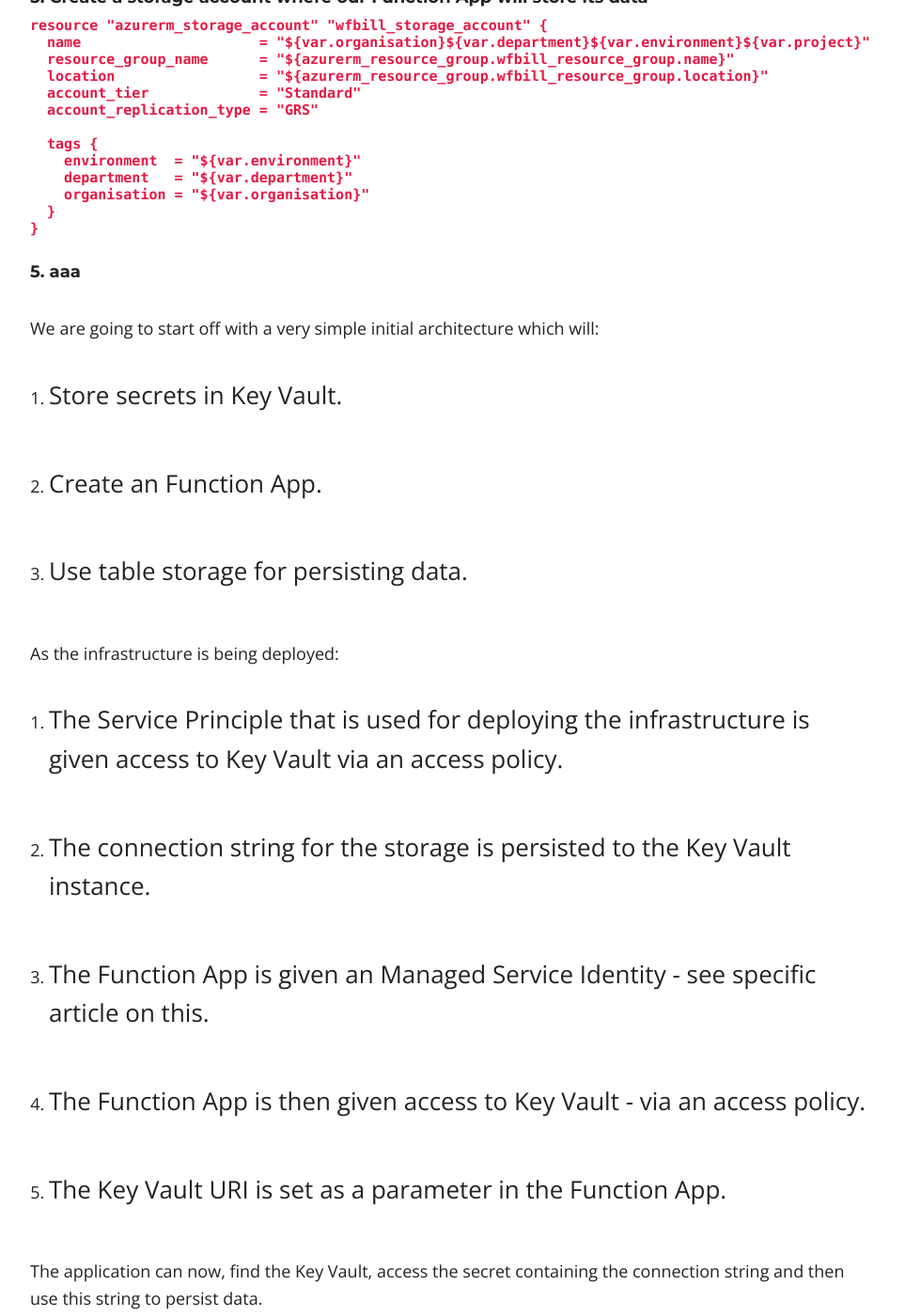
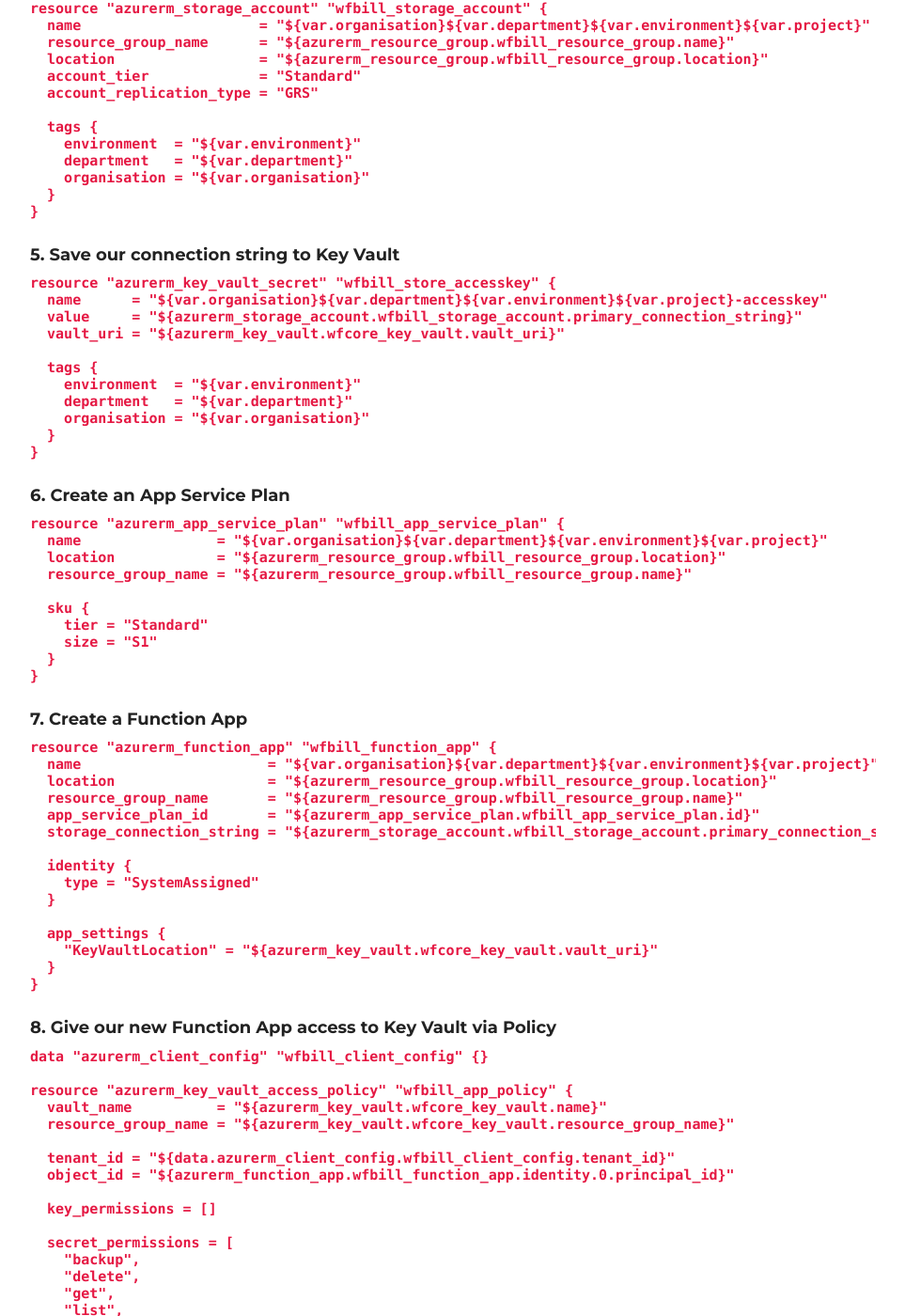
Before and after one commit to dermotreynolds/old.dermotreynolds.github.io, a Jekyll site: the page built from _posts/inprogress/2017-05-12-16-function-infrastructure-deployment.md, in a window 1280 px wide and 1400 px high, scrolled down 2060 px. Shown: the whole window at 94% size, without its empty margins (158-1121 px from the left). Built offline with Jekyll 4.4.1, drawn with Linux system fonts in a browser that asks for light colours; nearby versions of some CDN libraries; some of the changed text lies outside the part shown.

Commit message:
Full End To End

```diff
--- a/_posts/2017-05-12-16-function-infrastructure-deployment.md
+++ b/_posts/inprogress/2017-05-12-16-function-infrastructure-deployment.md
@@ -116,10 +115,88 @@ resource "azurerm_storage_account" "wfbill_storage_account" {
 }
 ~~~~~~
 
-##### 5. aaa
+##### 5. Save our connection string to Key Vault
 
 ~~~~~~
+resource "azurerm_key_vault_secret" "wfbill_store_accesskey" {
+  name      = "${var.organisation}${var.department}${var.environment}${var.project}-accesskey"
+  value     = "${azurerm_storage_account.wfbill_storage_account.primary_connection_string}"
+  vault_uri = "${azurerm_key_vault.wfcore_key_vault.vault_uri}"
+
+  tags {
+    environment  = "${var.environment}"
+    department   = "${var.department}"
+    organisation = "${var.organisation}"
+  }
+}
 ~~~~~~
+
+##### 6. Create an App Service Plan
+~~~~~~
+resource "azurerm_app_service_plan" "wfbill_app_service_plan" {
+  name                = "${var.organisation}${var.department}${var.environment}${var.project}"
+  location            = "${azurerm_resource_group.wfbill_resource_group.location}"
+  resource_group_name = "${azurerm_resource_group.wfbill_resource_group.name}"
+
+  sku {
+    tier = "Standard"
+    size = "S1"
+  }
+}
+~~~~~~
+
+##### 7. Create a Function App
+~~~~~~
+resource "azurerm_function_app" "wfbill_function_app" {
+  name                      = "${var.organisation}${var.department}${var.environment}${var.project}"
+  location                  = "${azurerm_resource_group.wfbill_resource_group.location}"
+  resource_group_name       = "${azurerm_resource_group.wfbill_resource_group.name}"
+  app_service_plan_id       = "${azurerm_app_service_plan.wfbill_app_service_plan.id}"
+  storage_connection_string = "${azurerm_storage_account.wfbill_storage_account.primary_connection_string}"
+
+  identity {
+    type = "SystemAssigned"
+  }
+
+  app_settings {
+    "KeyVaultLocation" = "${azurerm_key_vault.wfcore_key_vault.vault_uri}"
+  }
+}
+~~~~~~
+
+##### 8. Give our new Function App access to Key Vault via Policy
+
+~~~~~~
+data "azurerm_client_config" "wfbill_client_config" {}
+
+resource "azurerm_key_vault_access_policy" "wfbill_app_policy" {
+  vault_name          = "${azurerm_key_vault.wfcore_key_vault.name}"
+  resource_group_name = "${azurerm_key_vault.wfcore_key_vault.resource_group_name}"
+
+  tenant_id = "${data.azurerm_client_config.wfbill_client_config.tenant_id}"
+  object_id = "${azurerm_function_app.wfbill_function_app.identity.0.principal_id}"
+
+  key_permissions = []
+
+  secret_permissions = [
+    "backup",
+    "delete",
+    "get",
+    "list",
+    "purge",
+    "recover",
+    "set",
+    "restore",
+  ]
+
+  depends_on = ["azurerm_function_app.wfbill_function_app"]
+}
+~~~~~~
+
+##### 9.
+~~~~~~
+~~~~~~
+
 
 We are going to start off with a very simple initial architecture which will:
 
@@ -251,70 +328,12 @@ In our case we are not going to use the Hardware Security Module version and ins
 # }
 
 #Save the storage connection string to the key vault
-resource "azurerm_key_vault_secret" "wfbill_store_accesskey" {
-  name      = "${var.organisation}${var.department}${var.environment}${var.project}-accesskey"
-  value     = "${azurerm_storage_account.wfbill_storage_account.primary_connection_string}"
-  vault_uri = "${azurerm_key_vault.wfcore_key_vault.vault_uri}"
 
-  tags {
-    environment  = "${var.environment}"
-    department   = "${var.department}"
-    organisation = "${var.organisation}"
-  }
-}
 
 # #Ceate an app service plan
-resource "azurerm_app_service_plan" "wfbill_app_service_plan" {
-  name                = "${var.organisation}${var.department}${var.environment}${var.project}"
-  location            = "${azurerm_resource_group.wfbill_resource_group.location}"
-  resource_group_name = "${azurerm_resource_group.wfbill_resource_group.name}"
 
-  sku {
-    tier = "Standard"
-    size = "S1"
-  }
-}
 
 # #Create a function app which is registered with Azure AD
-resource "azurerm_function_app" "wfbill_function_app" {
-  name                      = "${var.organisation}${var.department}${var.environment}${var.project}"
-  location                  = "${azurerm_resource_group.wfbill_resource_group.location}"
-  resource_group_name       = "${azurerm_resource_group.wfbill_resource_group.name}"
-  app_service_plan_id       = "${azurerm_app_service_plan.wfbill_app_service_plan.id}"
-  storage_connection_string = "${azurerm_storage_account.wfbill_storage_account.primary_connection_string}"
 
-  identity {
-    type = "SystemAssigned"
-  }
-
-  app_settings {
-    "KeyVaultLocation" = "${azurerm_key_vault.wfcore_key_vault.vault_uri}"
-  }
-}
 
 # #Get a handle to the current client, so that we can get the tenant_id
-data "azurerm_client_config" "wfbill_client_config" {}
-
-#Give the new function app access to key vault
-resource "azurerm_key_vault_access_policy" "wfbill_app_policy" {
-  vault_name          = "${azurerm_key_vault.wfcore_key_vault.name}"
-  resource_group_name = "${azurerm_key_vault.wfcore_key_vault.resource_group_name}"
-
-  tenant_id = "${data.azurerm_client_config.wfbill_client_config.tenant_id}"
-  object_id = "${azurerm_function_app.wfbill_function_app.identity.0.principal_id}"
-
-  key_permissions = []
-
-  secret_permissions = [
-    "backup",
-    "delete",
-    "get",
-    "list",
-    "purge",
-    "recover",
-    "set",
-    "restore",
-  ]
-
-  depends_on = ["azurerm_function_app.wfbill_function_app"]
-}
```
Also changed, not shown: other parts of _posts/inprogress/2017-05-12-16-function-infrastructure-deployment.md (+0 -1 lines).
